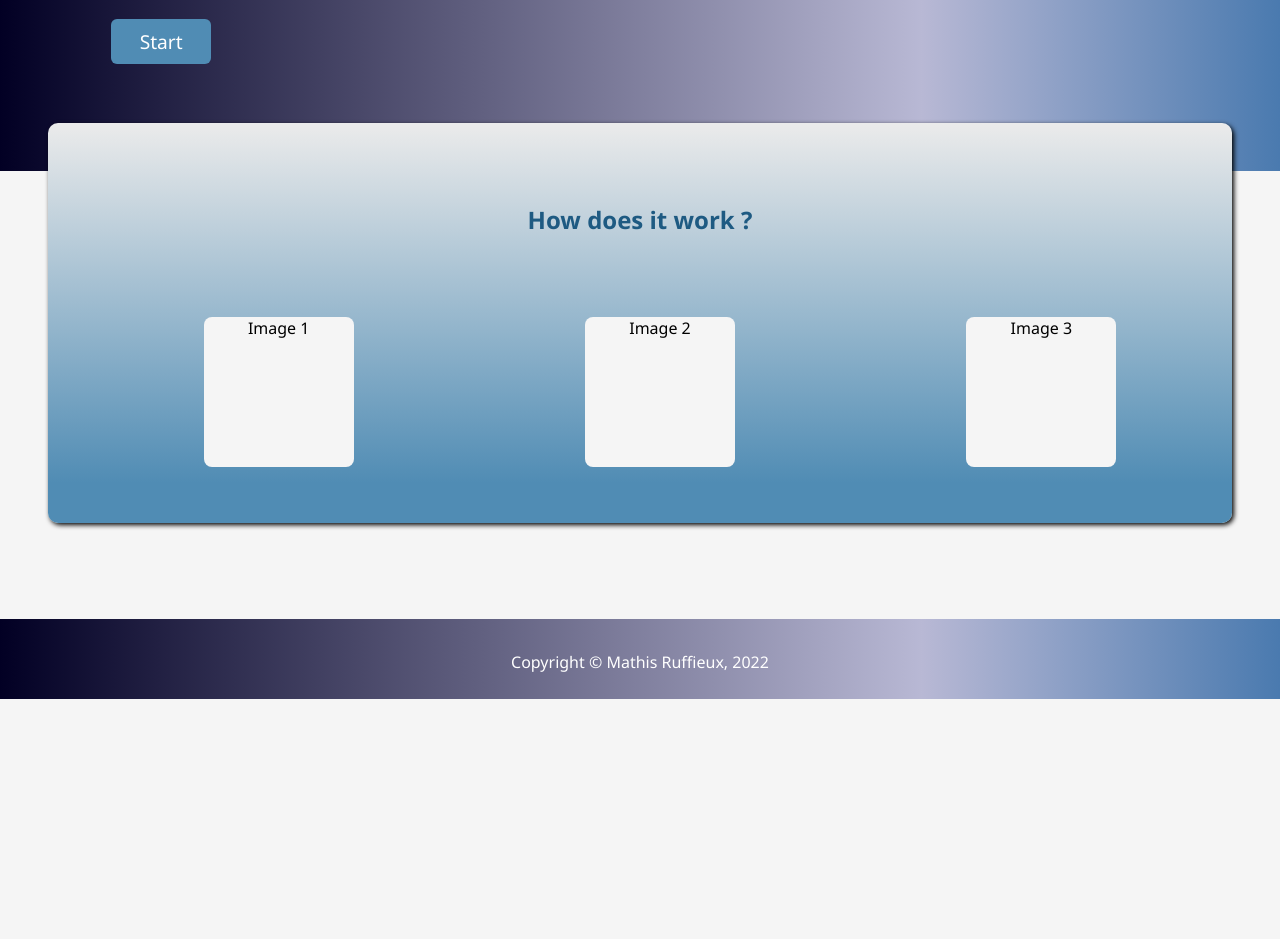
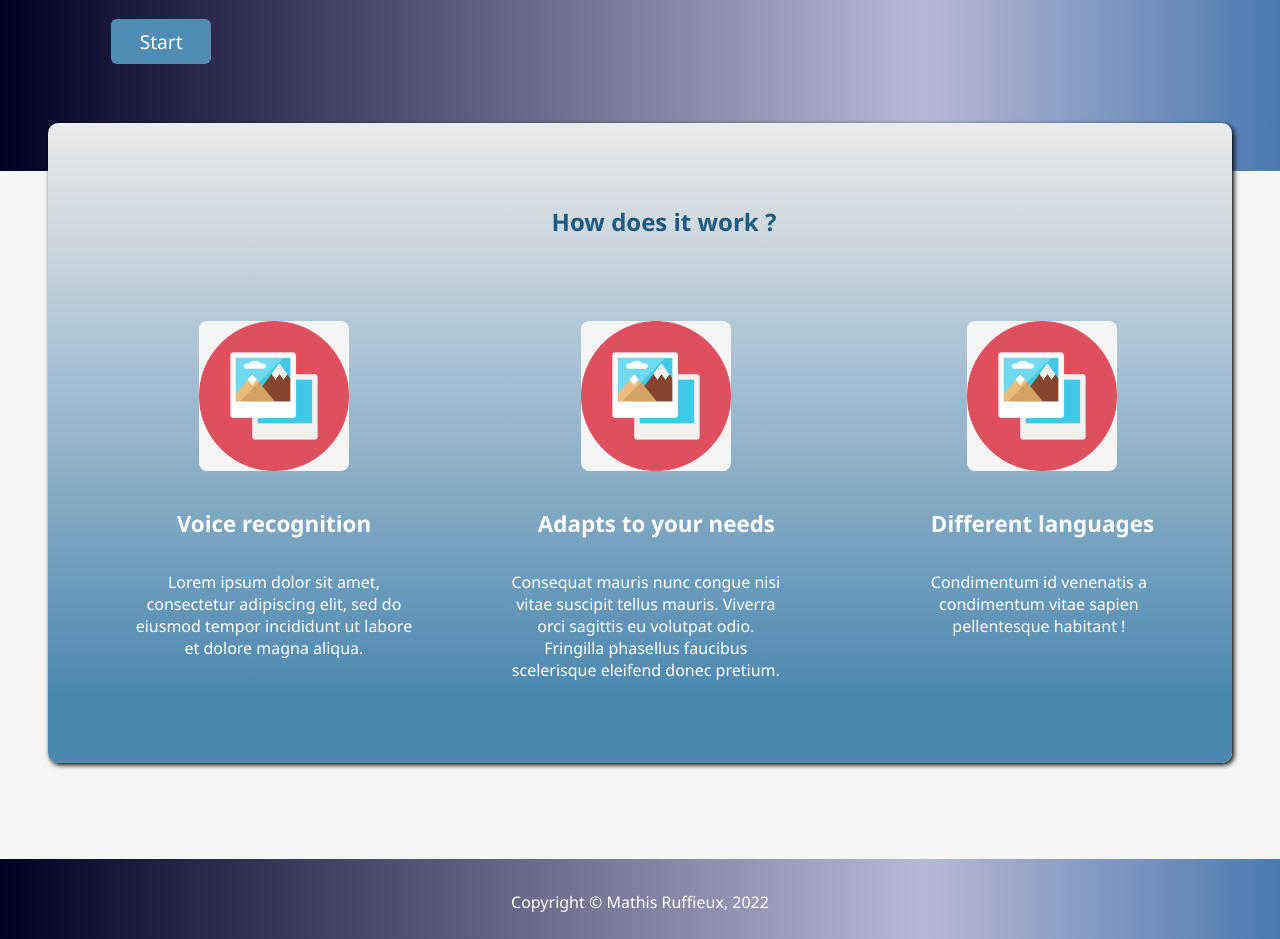
Before and after one commit to matwork4/virtual_agent, a plain HTML site: page index.html in a window 1280 px wide. Shown: the part 387-1326 px from the top of the page. Before the commit the page ends 1086 px from the top, so only its background shows below. Drawn offline with Linux system fonts and the light colour scheme.

Commit message:
update homepage

```diff
--- a/index.html
+++ b/index.html
@@ -39,10 +39,22 @@
 	</div>
 	<div class='bottom'>
 		<h2>How does it work ?</h2>
-		<ul id='icons'>
-    		<li>Image 1</li>
-    		<li>Image 2</li>
-    		<li>Image 3</li>
+		<ul id='panels'>
+    		<li>
+    			<img src="assets/img/image_icon.png">
+    			<h3>Voice recognition</h3>
+    			<p>Lorem ipsum dolor sit amet, consectetur adipiscing elit, sed do eiusmod tempor incididunt ut labore et dolore magna aliqua.</p>
+    		</li>
+    		<li>
+    			<img src="assets/img/image_icon.png">
+    			<h3>Adapts to your needs</h3>
+    			<p>Consequat mauris nunc congue nisi vitae suscipit tellus mauris. Viverra orci sagittis eu volutpat odio. Fringilla phasellus faucibus scelerisque eleifend donec pretium.</p>
+    		</li>
+    		<li>
+    			<img src="assets/img/image_icon.png">
+    			<h3>Different languages</h3>
+    			<p>Condimentum id venenatis a condimentum vitae sapien pellentesque habitant !</p>
+    		</li>
 		</ul>
 	</div>
 	<div class='footer'>
--- a/styles/index.css
+++ b/styles/index.css
@@ -62,8 +62,8 @@ body{
 
 .bottom{
 	/*background-color: lightblue;*/
-	background: linear-gradient(0deg, rgba(80,140,180,1) 10%, rgba(235,235,235,1) 100%);
-	height: 50vh;
+	background: linear-gradient(0deg, rgba(75,135,175,1) 10%, rgba(235,235,235,1) 100%);
+	height: 80vh;
 	margin: 6vh;
 	margin-bottom: 0;
 	display: flex;
@@ -73,21 +73,32 @@ body{
 	border-radius: 10px;
 	transform: translateY(-12vh);
 	box-shadow: 2px 2px 5px black;
+	color: white;
 }
 .bottom h2{
 	/*background-color: lightseagreen;*/
-	margin: 1em;
+	/*margin: 1em;*/
 	color: rgba(30,90,130,1);
+	margin-left: 2em;
 }
-#icons{
+
+.bottom #panels{
 	list-style-type: none;
 	display: flex;
 	flex-direction: row;
 	justify-content: space-around;
 }
-#icons li{
+.bottom #panels img{
 	height: 150px;
 	width: 150px;
 	border-radius: 8px;
 	background-color: whitesmoke;
 }
+.bottom #panels h3{
+	margin: 4vh;
+	font-size: 1.4em;
+}
+.bottom #panels p{
+	font-size: 1em;
+	width: 280px;
+}
```
Also changed, not shown: styles/mei_chan.css (+20 -9 lines), assets/img/image_icon.png (added), assets/img/japan_street.jpg (added).
